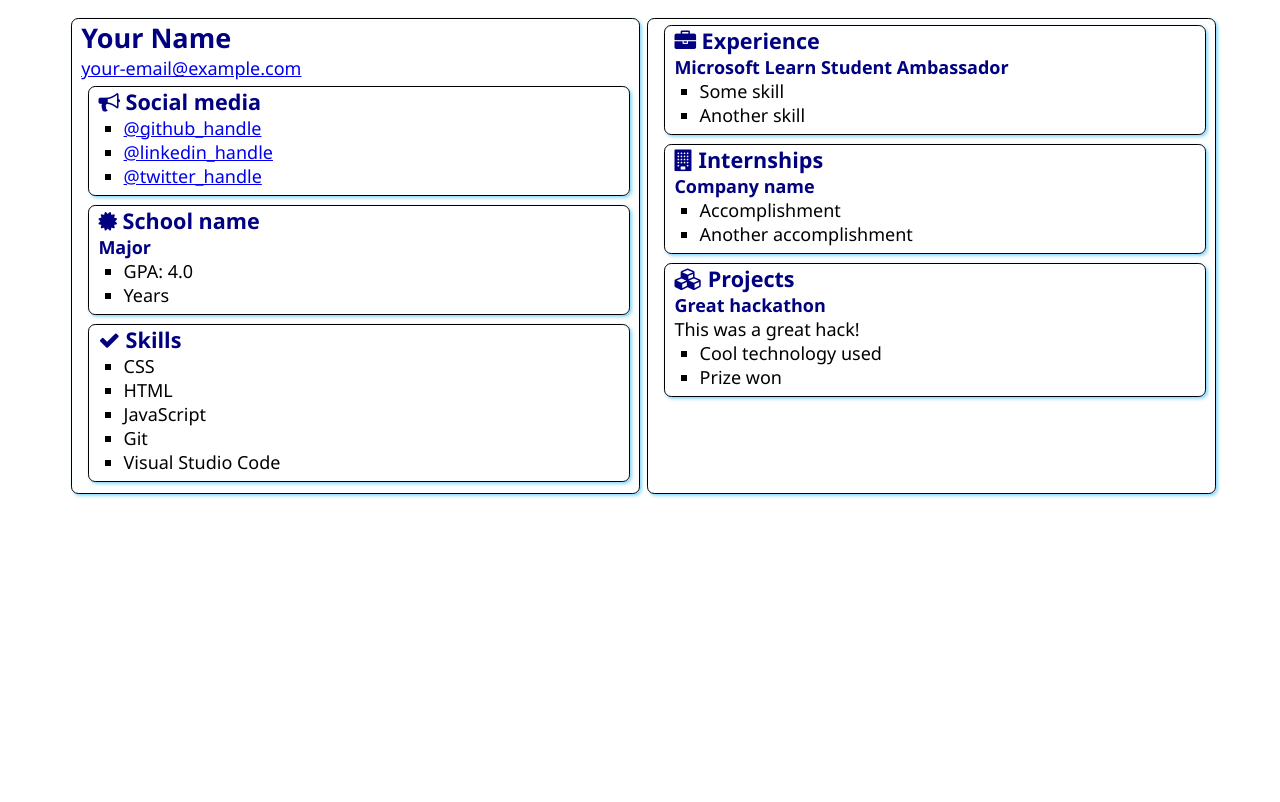
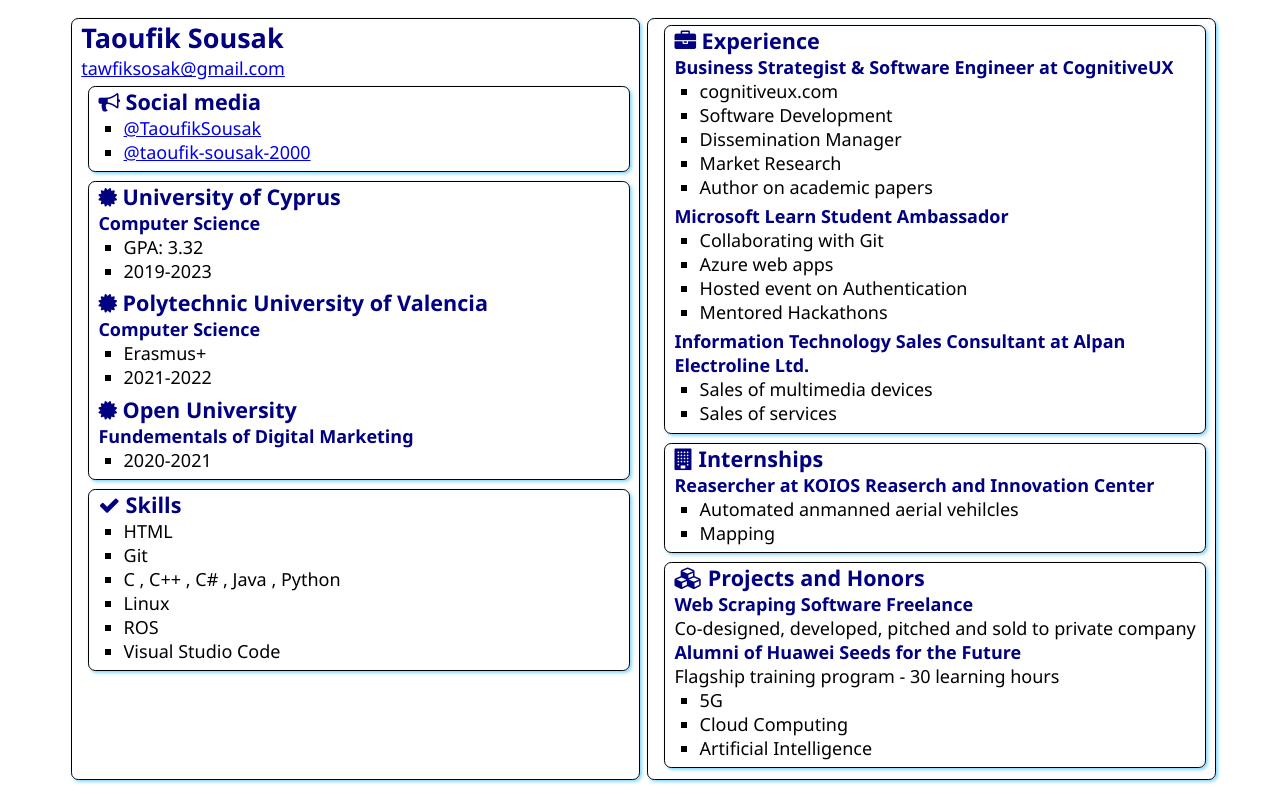
Before and after one commit to TaoufikSousak/SATechnicalOnboarding, a plain HTML site: page src/index.html in a window 1280 px wide. Drawn offline with Linux system fonts and the light colour scheme.

Commit message:
Update index.html
Added personal information

```diff
--- a/src/index.html
+++ b/src/index.html
@@ -12,8 +12,8 @@
 <body>
     <main>
         <article class="box">
-            <h1>Your Name</h1>
-            <div><a href="mailto:your.email@example.com">your-email@example.com</a></div>
+            <h1>Taoufik Sousak</h1>
+            <div><a href="mailto:tawfiksosak@gmail.com">tawfiksosak@gmail.com</a></div>
 
             <section class="box">
                 <h2>
@@ -21,9 +21,8 @@
                     Social media
                 </h2>
                 <ul>
-                    <li><a href="https://github.com/<handle>">@github_handle</a></li>
-                    <li><a href="https://linkedin.com/in/<handle>">@linkedin_handle</a></li>
-                    <li><a href="https://twitter.com/<handle>">@twitter_handle</a></li>
+                    <li><a href="https://github.com/TaoufikSousak">@TaoufikSousak</a></li>
+                    <li><a href="www.linkedin.com/in/taoufik-sousak-2000">@taoufik-sousak-2000</a></li>
                 </ul>
             </section>
 
@@ -31,12 +30,31 @@
                 <div class="education">
                     <h2>
                         <i class="fa fa-certificate" aria-hidden="true"></i>
-                        School name
+                        University of Cyprus
                     </h2>
-                    <h3>Major</h3>
+                    <h3>Computer Science</h3>
                     <ul>
-                        <li>GPA: 4.0</li>
-                        <li>Years</li>
+                        <li>GPA: 3.32</li>
+                        <li>2019-2023</li>
+                    </ul>
+
+                    <h2>
+                        <i class="fa fa-certificate" aria-hidden="true"></i>
+                        Polytechnic University of Valencia
+                    </h2>
+                    <h3>Computer Science</h3>
+                    <ul>
+                        <li>Erasmus+</li>
+                        <li>2021-2022</li>
+                    </ul>
+
+                    <h2>
+                        <i class="fa fa-certificate" aria-hidden="true"></i>
+                        Open University
+                    </h2>
+                    <h3>Fundementals of Digital Marketing</h3>
+                    <ul>
+                        <li>2020-2021</li>
                     </ul>
                 </div>
             </section>
@@ -47,10 +65,11 @@
                     Skills
                 </h2>
                 <ul>
-                    <li>CSS</li>
                     <li>HTML</li>
-                    <li>JavaScript</li>
                     <li>Git</li>
+                    <li>C , C++ , C# , Java , Python</li>
+                    <li>Linux</li>
+                    <li>ROS</li>
                     <li>Visual Studio Code</li>
                 </ul>
             </section>
@@ -61,10 +80,29 @@
                     <i class="fa fa-briefcase" aria-hidden="true"></i>
                     Experience
                 </h2>
+
+                <h3>Business Strategist & Software Engineer at CognitiveUX</h3>
+                <ul>
+                    <li>cognitiveux.com</li>
+                    <li>Software Development</li>
+                    <li>Dissemination Manager</li>
+                    <li>Market Research</li>
+                    <li>Author on academic papers</li>
+                </ul>
+
                 <h3>Microsoft Learn Student Ambassador</h3>
                 <ul>
-                    <li>Some skill</li>
-                    <li>Another skill</li>
+                    <li>Collaborating with Git</li>
+                    <li>Azure web apps</li>
+                    <li>Hosted event on Authentication</li>
+                    <li>Mentored Hackathons</li>
+                </ul>
+
+                <h3>Information Technology Sales Consultant at Alpan Electroline Ltd.</h3>
+                <ul>
+                    <li>Sales of multimedia devices</li>
+                    <li>Sales of services</li>
+
                 </ul>
             </section>
             <section class="box">
@@ -73,24 +111,29 @@
                     Internships
                 </h2>
 
-                <h3>Company name</h3>
+                <h3>Reasercher at KOIOS Reaserch and Innovation Center</h3>
                 <ul>
-                    <li>Accomplishment</li>
-                    <li>Another accomplishment</li>
+                    <li>Automated anmanned aerial vehilcles</li>
+                    <li>Mapping</li>
                 </ul>
             </section>
             <section class="box">
                 <h2>
                     <i class="fa fa-cubes" aria-hidden="true"></i>
-                    Projects
+                    Projects and Honors
                 </h2>
 
-                <h3>Great hackathon</h3>
-                <div>This was a great hack!</div>
+                <h3>Web Scraping Software Freelance</h3>
+                <div>Co-designed, developed, pitched and sold to private company</div>
+
+                <h3>Alumni of Huawei Seeds for the Future</h3>
+                <div>Flagship training program - 30 learning hours</div>
                 <ul>
-                    <li>Cool technology used</li>
-                    <li>Prize won</li>
+                    <li>5G</li>
+                    <li>Cloud Computing</li>
+                    <li>Artificial Intelligence</li>
                 </ul>
+
             </section>
         </article>
 
```
